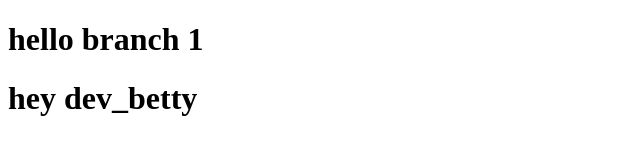
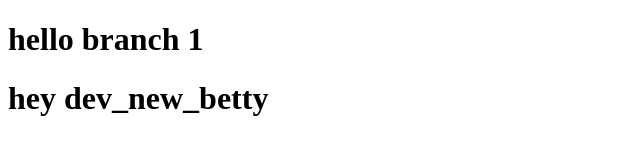
Before and after one commit to betty-Get/git_workshop, a plain HTML site: page index.html in a window 1280 px wide. Shown: the whole page, without its empty margins (0-640 px from the left). Drawn offline with Linux system fonts and the light colour scheme.

Commit message:
h1 commit on new branch

```diff
--- a/index.html
+++ b/index.html
@@ -8,6 +8,6 @@
 </head>
 <body>
     <h1>hello branch 1</h1>
-    <h1>hey dev_betty</h1>
+    <h1>hey dev_new_betty</h1>
 </body>
 </html>
```
